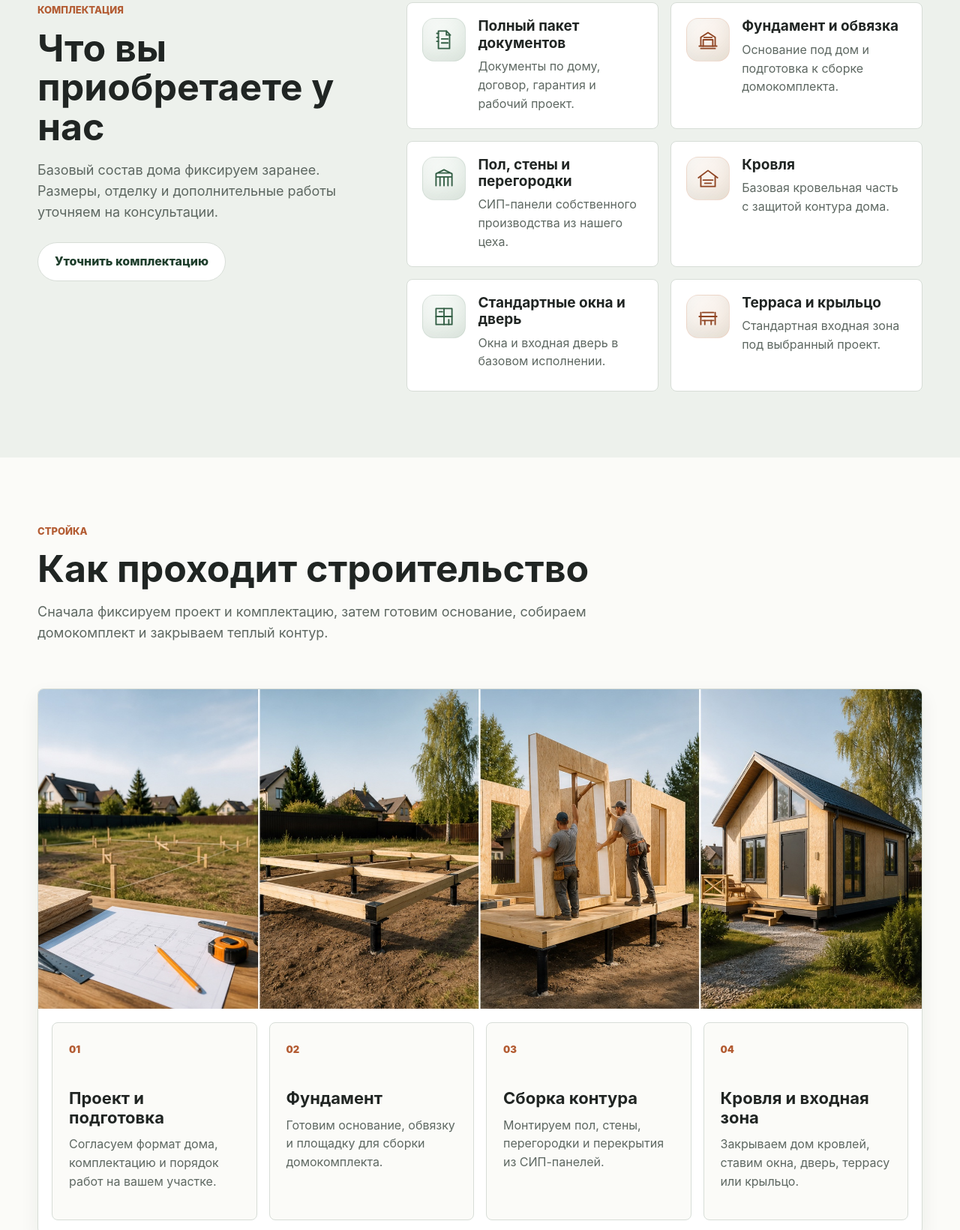
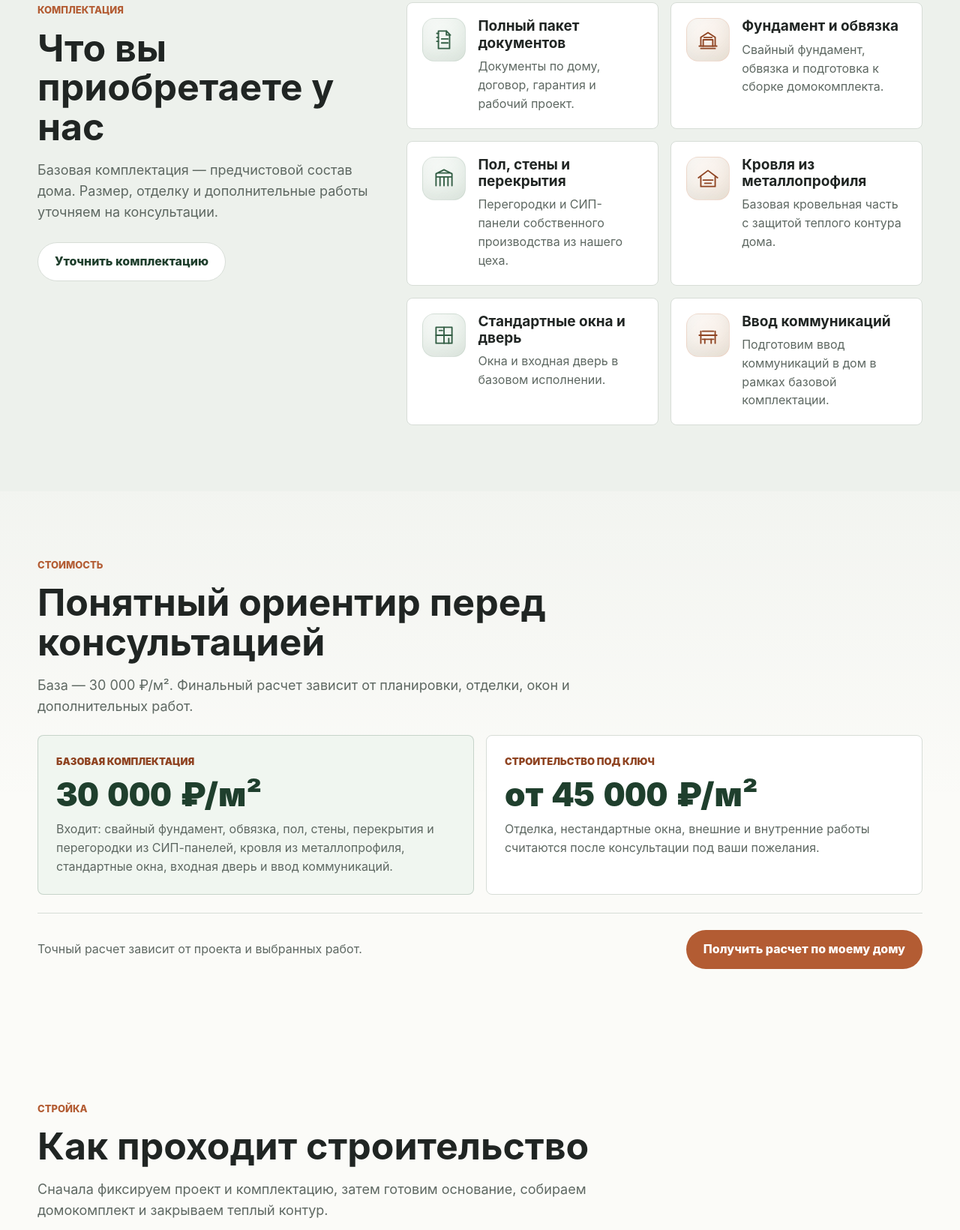
Before and after one commit to muchosun/doma-ot-evgena, a plain HTML site: page index.html in a window 1280 px wide. Shown: the part 2304-3944 px from the top of the page at 75% size. Drawn offline with Linux system fonts and the light colour scheme.

Commit message:
Add pricing section

```diff
--- a/index.html
+++ b/index.html
@@ -16,7 +16,7 @@
     <meta property="og:type" content="website" />
     <meta property="og:image" content="assets/hero-sip-house.jpg" />
     <link rel="icon" href="assets/favicon.svg" type="image/svg+xml" />
-    <link rel="stylesheet" href="styles.css?v=20260717-approval-round" />
+    <link rel="stylesheet" href="styles.css?v=20260718-pricing" />
   </head>
   <body>
     <a class="skip-link" href="#top">Перейти к содержанию</a>
@@ -176,8 +176,8 @@
             <p class="section-label">Комплектация</p>
             <h2 id="kit-title">Что вы приобретаете у нас</h2>
             <p>
-              Базовый состав дома фиксируем заранее. Размеры, отделку и
-              дополнительные работы уточняем на консультации.
+              Базовая комплектация — предчистовой состав дома. Размер,
+              отделку и дополнительные работы уточняем на консультации.
             </p>
             <a class="button button--quiet" href="#quiz" data-quiz-open>Уточнить комплектацию</a>
           </div>
@@ -206,7 +206,7 @@
               </span>
               <div>
                 <h3>Фундамент и обвязка</h3>
-                <p>Основание под дом и подготовка к сборке домокомплекта.</p>
+                <p>Свайный фундамент, обвязка и подготовка к сборке домокомплекта.</p>
               </div>
             </div>
             <div class="kit-item" role="listitem">
@@ -218,8 +218,8 @@
                 </svg>
               </span>
               <div>
-                <h3>Пол, стены и перегородки</h3>
-                <p>СИП-панели собственного производства из нашего цеха.</p>
+                <h3>Пол, стены и перекрытия</h3>
+                <p>Перегородки и СИП-панели собственного производства из нашего цеха.</p>
               </div>
             </div>
             <div class="kit-item" role="listitem">
@@ -231,8 +231,8 @@
                 </svg>
               </span>
               <div>
-                <h3>Кровля</h3>
-                <p>Базовая кровельная часть с защитой контура дома.</p>
+                <h3>Кровля из металлопрофиля</h3>
+                <p>Базовая кровельная часть с защитой теплого контура дома.</p>
               </div>
             </div>
             <div class="kit-item" role="listitem">
@@ -256,10 +256,49 @@
                 </svg>
               </span>
               <div>
-                <h3>Терраса и крыльцо</h3>
-                <p>Стандартная входная зона под выбранный проект.</p>
+                <h3>Ввод коммуникаций</h3>
+                <p>Подготовим ввод коммуникаций в дом в рамках базовой комплектации.</p>
               </div>
             </div>
+          </div>
+        </div>
+      </section>
+
+      <section class="section price-section" id="price" aria-labelledby="price-title">
+        <div class="container price-layout">
+          <div class="section-head">
+            <p class="section-label">Стоимость</p>
+            <h2 id="price-title">Понятный ориентир перед консультацией</h2>
+            <p>
+              База — 30 000 ₽/м². Финальный расчет зависит от планировки,
+              отделки, окон и дополнительных работ.
+            </p>
+          </div>
+
+          <div class="price-grid" aria-label="Ориентиры по стоимости">
+            <article class="price-card price-card--primary">
+              <span>Базовая комплектация</span>
+              <strong>30 000 ₽/м²</strong>
+              <p>
+                Входит: свайный фундамент, обвязка, пол, стены, перекрытия
+                и перегородки из СИП-панелей, кровля из металлопрофиля,
+                стандартные окна, входная дверь и ввод коммуникаций.
+              </p>
+            </article>
+
+            <article class="price-card">
+              <span>Строительство под ключ</span>
+              <strong>от 45 000 ₽/м²</strong>
+              <p>
+                Отделка, нестандартные окна, внешние и внутренние работы
+                считаются после консультации под ваши пожелания.
+              </p>
+            </article>
+          </div>
+
+          <div class="price-note">
+            <p>Точный расчет зависит от проекта и выбранных работ.</p>
+            <a class="button button--primary" href="#quiz" data-quiz-open>Получить расчет по моему дому</a>
           </div>
         </div>
       </section>
@@ -482,16 +521,26 @@
             <details>
               <summary>Что входит в базовую комплектацию?</summary>
               <p>
-                Документы, фундамент и обвязка, СИП-контур, кровля, стандартные
-                окна, входная дверь, терраса или крыльцо. Точный состав фиксируется
-                на консультации.
+                Полный пакет документов, свайный фундамент, обвязка, пол,
+                стены, перекрытия и перегородки из СИП-панелей, кровля из
+                металлопрофиля, стандартные окна, входная дверь и ввод
+                коммуникаций в дом.
+              </p>
+            </details>
+            <details>
+              <summary>Почему финальная цена считается индивидуально?</summary>
+              <p>
+                Базовая комплектация стоит 30 000 ₽/м². Итоговая смета зависит
+                от планировки, отделки, нестандартных окон, внешних и внутренних
+                дополнительных работ.
               </p>
             </details>
             <details>
               <summary>Можно построить дом под ключ?</summary>
               <p>
-                Можно обсудить расширенную комплектацию. Состав работ и финальная
-                смета зависят от проекта, участка и пожеланий по отделке.
+                Да. Строительство под ключ начинается от 45 000 ₽/м². Состав
+                работ и финальная смета зависят от проекта, участка и пожеланий
+                по отделке.
               </p>
             </details>
             <details>
@@ -694,6 +743,6 @@
       </div>
     </footer>
 
-    <script src="script.js?v=20260717-approval-round"></script>
+    <script src="script.js?v=20260718-pricing"></script>
   </body>
 </html>
--- a/styles.css
+++ b/styles.css
@@ -675,6 +675,79 @@ h3 {
   color: var(--muted);
 }
 
+.price-section {
+  background:
+    linear-gradient(180deg, rgba(49, 93, 67, 0.045), rgba(251, 251, 248, 0) 58%),
+    var(--bg);
+}
+
+.price-layout {
+  display: grid;
+  gap: 24px;
+}
+
+.price-layout .section-head {
+  max-width: 760px;
+  margin-bottom: 0;
+}
+
+.price-grid {
+  display: grid;
+  grid-template-columns: repeat(2, minmax(0, 1fr));
+  gap: 16px;
+}
+
+.price-card {
+  display: grid;
+  gap: 12px;
+  align-content: start;
+  border: 1px solid var(--line);
+  border-radius: var(--radius);
+  background: var(--surface);
+  padding: 24px;
+}
+
+.price-card--primary {
+  border-color: rgba(49, 93, 67, 0.22);
+  background: #f0f6f0;
+}
+
+.price-card span {
+  color: var(--clay-dark);
+  font-size: 13px;
+  font-weight: 900;
+  letter-spacing: 0;
+  text-transform: uppercase;
+}
+
+.price-card strong {
+  color: var(--green-dark);
+  font-size: clamp(30px, 3.5vw, 44px);
+  line-height: 1;
+  font-weight: 900;
+  font-variant-numeric: tabular-nums;
+}
+
+.price-card p {
+  margin-bottom: 0;
+  color: var(--muted);
+}
+
+.price-note {
+  display: flex;
+  align-items: center;
+  justify-content: space-between;
+  gap: 18px;
+  border-top: 1px solid var(--line);
+  padding-top: 22px;
+}
+
+.price-note p {
+  max-width: 520px;
+  margin-bottom: 0;
+  color: var(--muted);
+}
+
 .quiz-heading p {
   max-width: 760px;
   color: var(--muted);
@@ -1785,6 +1858,7 @@ details p {
   .project-grid,
   .proof-list,
   .kit-list,
+  .price-grid,
   .steps,
   .trust-grid,
   .option-grid {
@@ -1881,6 +1955,36 @@ details p {
   .kit-item p {
     font-size: 14px;
     line-height: 1.35;
+  }
+
+  .price-layout {
+    gap: 18px;
+  }
+
+  .price-grid {
+    gap: 10px;
+  }
+
+  .price-card {
+    gap: 9px;
+    padding: 16px;
+  }
+
+  .price-card span {
+    font-size: 12px;
+  }
+
+  .price-card strong {
+    font-size: 31px;
+  }
+
+  .price-card p {
+    font-size: 14px;
+    line-height: 1.4;
+  }
+
+  .price-note {
+    display: none;
   }
 
   .section-head--sticky {
```
